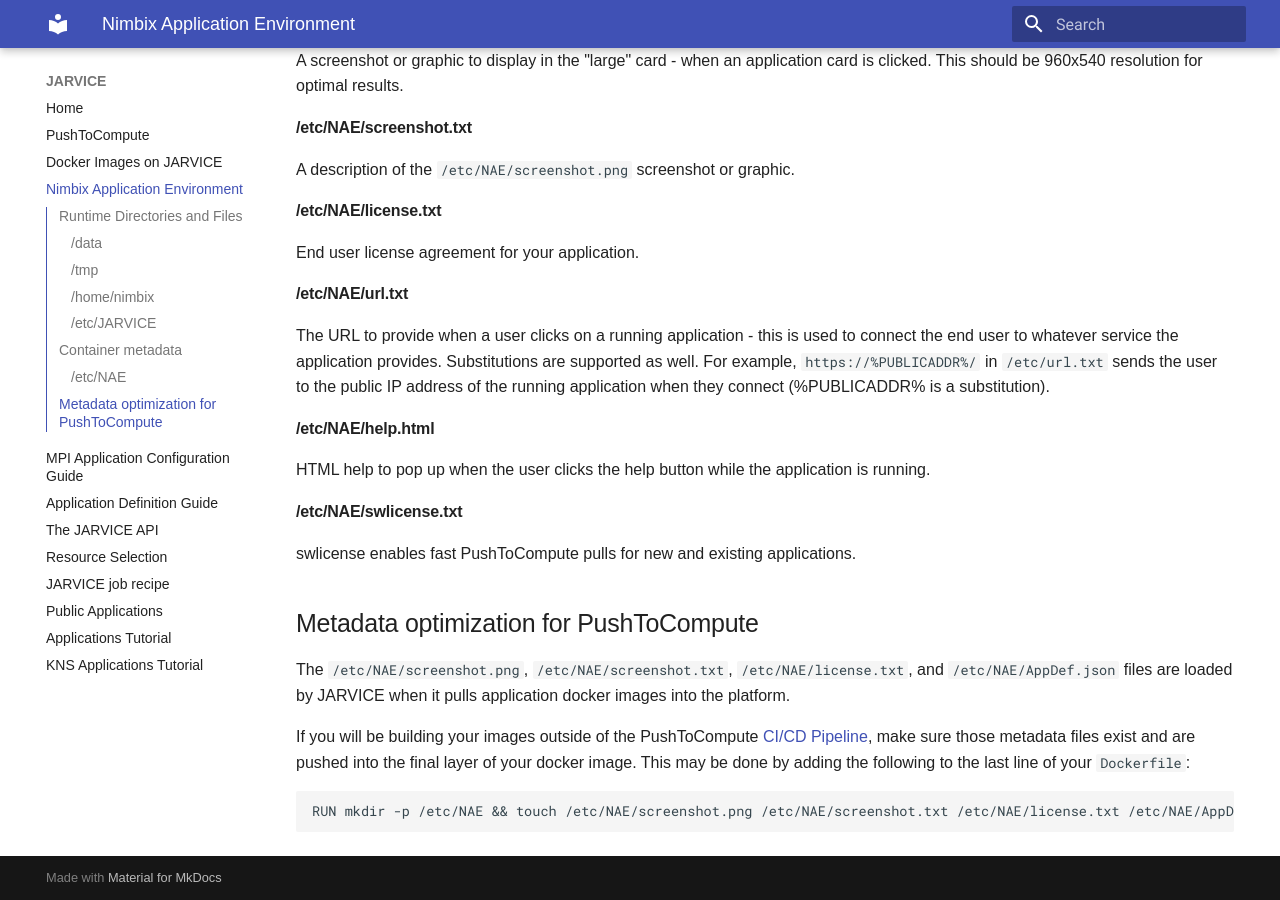
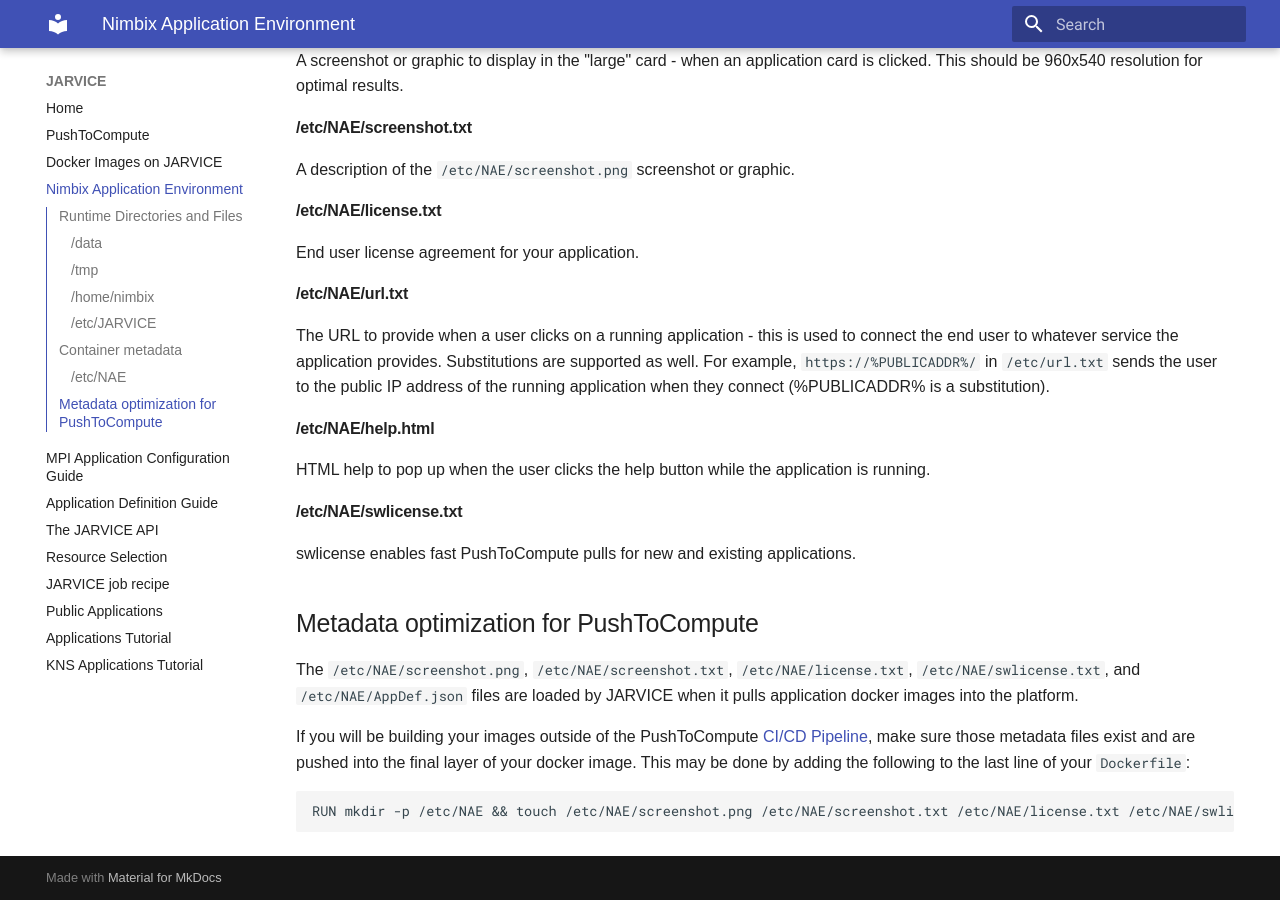
Before and after one commit to nimbix/jardoc, an MkDocs documentation site: the page built from docs/nae.md, in a window 1280 px wide and 900 px high, scrolled down 2145 px. Built offline with MkDocs 1.6.1 and Material for MkDocs 9.7.7, drawn with Linux system fonts in a browser that asks for light colours.

Commit message:
Add swlicense.txt to NAE touch command

````diff
--- a/docs/nae.md
+++ b/docs/nae.md
@@ -90,7 +90,7 @@
 ## Metadata optimization for PushToCompute
 
 The `/etc/NAE/screenshot.png`, `/etc/NAE/screenshot.txt`,
-`/etc/NAE/license.txt`, and `/etc/NAE/AppDef.json` files are loaded by JARVICE
+`/etc/NAE/license.txt`, `/etc/NAE/swlicense.txt`, and `/etc/NAE/AppDef.json` files are loaded by JARVICE
 when it pulls application docker images into the platform.
 
 If you will be building your images outside of the PushToCompute
@@ -98,5 +98,5 @@
 pushed into the final layer of your docker image.  This may be done by
 adding the following to the last line of your `Dockerfile`:
 ```
-RUN mkdir -p /etc/NAE && touch /etc/NAE/screenshot.png /etc/NAE/screenshot.txt /etc/NAE/license.txt /etc/NAE/AppDef.json
+RUN mkdir -p /etc/NAE && touch /etc/NAE/screenshot.png /etc/NAE/screenshot.txt /etc/NAE/license.txt /etc/NAE/swlicense.txt /etc/NAE/AppDef.json
 ```
````
